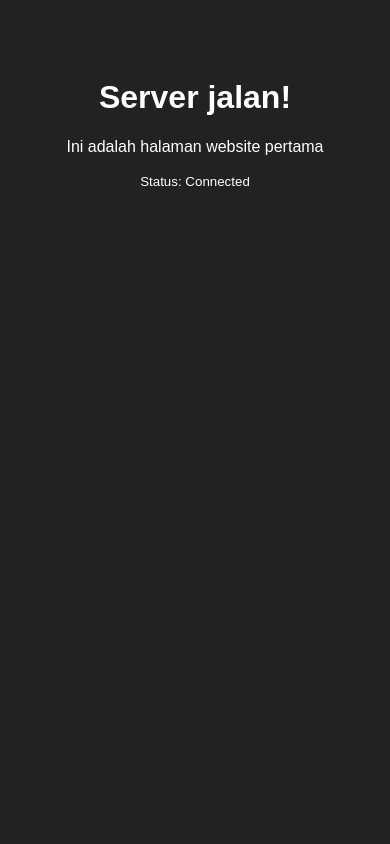
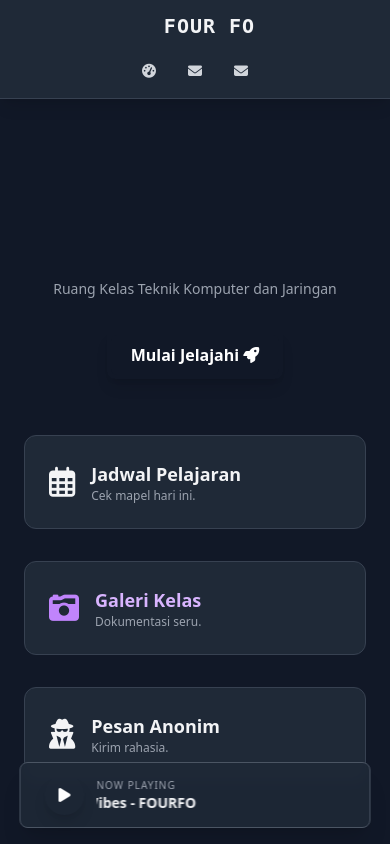
Before and after one commit to aadnanmt/fo-class, a Flask app: page / in a window 390 px wide. Run offline with Flask 3, Linux system fonts and the light colour scheme; style sheets or scripts are compiled from the project's sources.

Commit message:
feat(home): implement landing page dashboard with responsive grid layout

```diff
--- a/app/modules/home/__init__.py
+++ b/app/modules/home/__init__.py
@@ -2,6 +2,7 @@
 
 # create Blueprint
 home_bp = Blueprint('home', __name__, template_folder='templates')
+messages_bp = Blueprint('messages', __name__, template_folder ='templates')
 
 # import module routes
 from . import routes
--- a/app/modules/home/templates/home/index.html
+++ b/app/modules/home/templates/home/index.html
@@ -1,14 +1,62 @@
-<!DOCTYPE html>
-<html lang="id">
-<head>
-    <meta charset="UTF-8">
-    <title>Test Server</title>
-</head>
-<body style="background: #222; color: white; text-align: center; padding: 50px; font-family: sans-serif;">
+{% extends "layouts/base.html" %}
 
-    <h1>Server jalan!</h1>
-    <p>Ini adalah halaman website pertama</p>
-    <small>Status: Connected</small>
+{% block title %}Dashboard Utama{% endblock %}
 
-</body>
-</html>
+{% block content %}
+    <div class="text-center py-8 md:py-16"> <div class="text-5xl md:text-7xl text-blue-500 mb-4 animate-bounce">
+            <i class="fas fa-school text-transparent bg-clip-text bg-gradient-to-r from-blue-400 to-purple-500"></i>
+        </div>
+
+        <h1 class="text-3xl md:text-4xl font-bold mb-4 text-transparent bg-clip-text bg-gradient-to-r from-blue-400 to-purple-500">
+            Welcome to FOURFO
+        </h1>
+
+        <p class="text-gray-400 text-sm md:text-xl mb-8 px-4">Ruang Kelas Teknik Komputer dan Jaringan</p>
+
+        <div class="inline-block p-1 rounded-lg bg-gradient-to-r from-blue-500 to-purple-600 shadow-lg hover:shadow-blue-500/50 transition cursor-pointer group hover:-translate-y-2 duration-300">
+            <button class="px-5 py-2 bg-gray-900 rounded-md text-white font-bold hover:bg-slate-900 items-center gap-3">
+                <span>Mulai Jelajahi</span>
+                <i class="fas fa-rocket"></i>
+            </button>
+        </div>
+    </div>
+
+    <div class="grid grid-cols-1 md:grid-cols-2 lg:grid-cols-3 gap-8 md:gap-8 mt-6 md:mt-10 px-2 md:px-0">
+
+        <div class="bg-gray-800 p-6 rounded-xl border border-gray-700 hover:border-blue-500 transition cursor-pointer group hover:-translate-y-4 duration-300">
+            <div class="flex items-center gap-4">
+                <div class="text-blue-400 text-3xl group-hover:scale-110 transition-transform">
+                    <i class="far fa-calendar-alt"></i>
+                </div>
+                <div>
+                    <h3 class="text-lg font-bold text-blue-300">Jadwal Pelajaran</h3>
+                    <p class="text-xs text-gray-400">Cek mapel hari ini.</p>
+                </div>
+            </div>
+        </div>
+
+        <div class="bg-gray-800 p-6 rounded-xl border border-gray-700 hover:border-purple-500 transition cursor-pointer group hover:-translate-y-4 duration-300">
+             <div class="flex items-center gap-4">
+                <div class="text-purple-400 text-3xl group-hover:scale-110 transition-transform">
+                    <i class="fas fa-camera-retro"></i>
+                </div>
+                <div>
+                    <h3 class="text-lg font-bold text-purple-300">Galeri Kelas</h3>
+                    <p class="text-xs text-gray-400">Dokumentasi seru.</p>
+                </div>
+            </div>
+        </div>
+
+        <div class="bg-gray-800 p-6 rounded-xl border border-gray-700 hover:border-pink-500 transition cursor-pointer group hover:-translate-y-4 duration-300">
+             <div class="flex items-center gap-4">
+                <div class="text-pink-400 text-3xl group-hover:scale-110 transition-transform">
+                    <i class="fas fa-user-secret"></i>
+                </div>
+                <div>
+                    <h3 class="text-lg font-bold text-pink-300">Pesan Anonim</h3>
+                    <p class="text-xs text-gray-400">Kirim rahasia.</p>
+                </div>
+            </div>
+        </div>
+    </div>
+{% endblock %}
```
